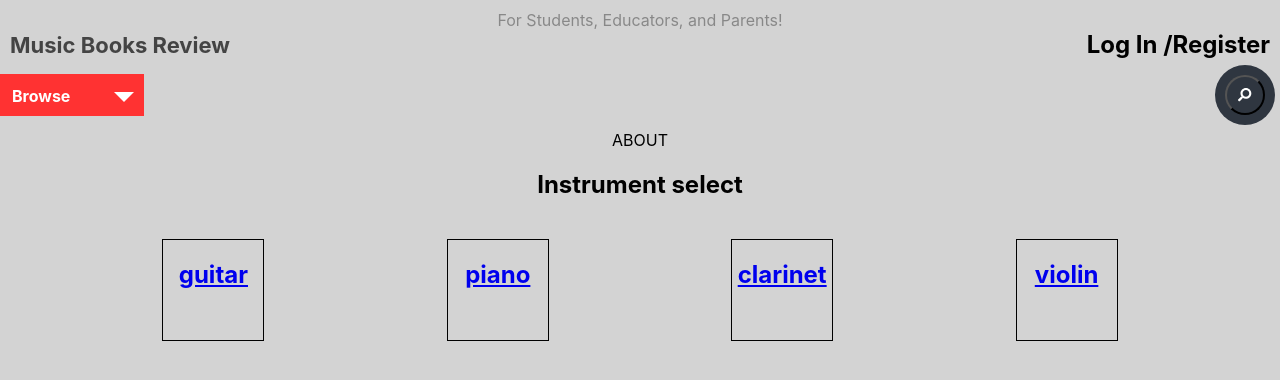
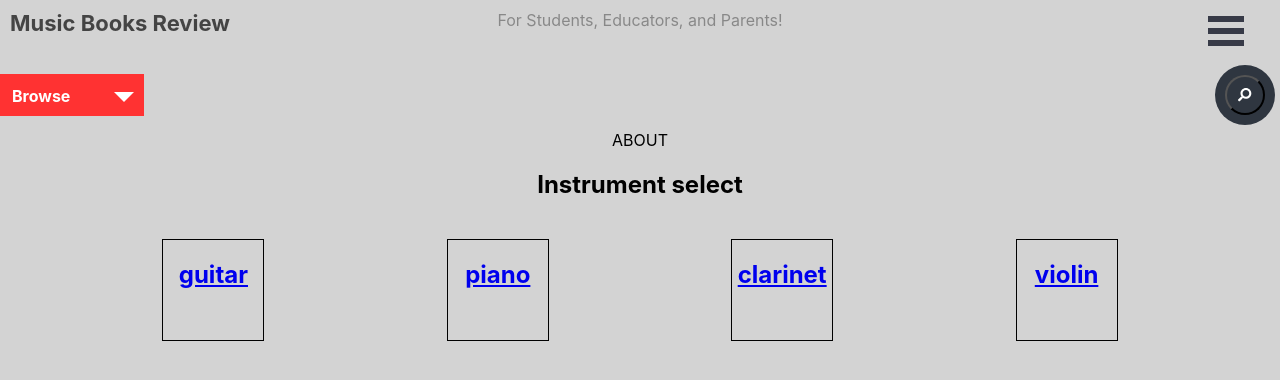
Before and after one commit to hotdogmcgee/music-book-review--client, a React (Create React App) app: page / in a window 1280 px wide. Shown: the top 380 px of the page. Built offline with nearby package versions, Linux system fonts and the light colour scheme; no server answers.

Commit message:
add burger menu, make code agree

```diff
--- a/package.json
+++ b/package.json
@@ -3,16 +3,19 @@
   "version": "0.1.0",
   "private": true,
   "dependencies": {
+    "@animated-burgers/burger-rotate": "^1.1.2",
     "@fortawesome/fontawesome-svg-core": "^1.2.25",
     "@fortawesome/free-regular-svg-icons": "^5.11.2",
     "@fortawesome/free-solid-svg-icons": "^5.11.2",
     "@fortawesome/react-fontawesome": "^0.1.7",
+    "classnames": "^2.2.6",
     "date-fns": "^2.9.0",
     "enzyme": "^3.10.0",
     "enzyme-adapter-react-16": "^1.15.1",
     "enzyme-to-json": "^3.4.3",
     "lodash.update": "^4.10.2",
     "react": "^16.11.0",
+    "react-burger-menu": "^2.6.13",
     "react-dom": "^16.11.0",
     "react-modal": "^3.11.1",
     "react-modal-login": "^1.3.4",
--- a/src/App/App.js
+++ b/src/App/App.js
@@ -10,6 +10,8 @@ import PrivateRoute from "../Components/Utils/PrivateRoute";
 import ProfilePage from "../Routes/ProfilePage/ProfilePage";
 import BooksApiService from "../services/books-api-service";
 import BookListContext from "../Contexts/BookListContext";
+import BurgerMenu from '../Components/Header/BurgerMenu/BurgerMenu'
+import LoginModal from '../Components/LoginModal/LoginModal'
 
 //browse value change in context
 
@@ -18,6 +20,7 @@ class App extends React.Component {
     hasError: false,
     hasLogin: false,
     showModal: false,
+    showLoginModal: false,
 
     loading: false,
     error: null,
@@ -53,9 +56,22 @@ class App extends React.Component {
     });
   }
 
+  showModal = () => {
+    this.setState({ showLoginModal: true });
+  };
+
+  // toggleBurger = () => {
+  //   this.setState({ openBurger: !this.state.openBurger})
+  // }
+
+  hideModal = () => {
+    this.setState({ showLoginModal: false });
+  };
+
   render() {
     return (
       <div className="App">
+        <BurgerMenu showModal={this.showModal} hasLogin={this.hasLogin} />
         <header className="App__header">
           <Header hasLogin={this.hasLogin}></Header>
         </header>
@@ -79,8 +95,13 @@ class App extends React.Component {
             <Route path={"*"} component={NotFoundPage} />
           </Switch>
         </main>
-        <div className="react-modal-portal">
-        </div>
+
+        <LoginModal
+          handleClose={this.hideModal}
+          show={this.state.showLoginModal}
+          //some prop drilling here
+          hasLogin={this.hasLogin}
+        />
       </div>
     );
   }
--- /dev/null
+++ b/src/Components/Header/BurgerMenu/BurgerMenu.css
@@ -0,0 +1,73 @@
+/* Position and sizing of burger button */
+.bm-burger-button {
+    position: fixed;
+    width: 36px;
+    height: 30px;
+    left: initial;
+    right: 36px;
+    top: 16px;
+  }
+
+  /* Color/shape of burger icon bars */
+  .bm-burger-bars {
+    background: #373a47;
+  }
+
+  /* Color/shape of burger icon bars on hover*/
+  .bm-burger-bars-hover {
+    background: #a90000;
+  }
+
+  /* Position and sizing of clickable cross button */
+  .bm-cross-button {
+    height: 24px;
+    width: 24px;
+  }
+
+  /* Color/shape of close button cross */
+  .bm-cross {
+    background: #bdc3c7;
+  }
+
+  /*
+  Sidebar wrapper styles
+  Note: Beware of modifying this element as it can break the animations - you should not need to touch it in most cases
+  */
+  .bm-menu-wrap {
+    position: fixed;
+    height: 100%;
+    width: 45vw
+  }
+
+
+  /* MODIFY HEIGHT? */
+  /* General sidebar styles */
+  .bm-menu {
+    background: #373a47;
+    padding: 2.5em 1.5em 0;
+    font-size: 1.15em;
+    overflow: none;
+    height: 20%;
+  }
+
+  /* Morph shape necessary with bubble or elastic */
+  .bm-morph-shape {
+    fill: #373a47;
+  }
+
+  /* Wrapper for item list */
+  .bm-item-list {
+    color: #b8b7ad;
+    padding: 0.8em;
+  }
+
+  /* Individual item */
+  .bm-item {
+    display: inline-block;
+    margin-bottom: 20px;
+  }
+
+  /* Styling of overlay */
+  .bm-overlay {
+    background: rgba(0, 0, 0, 0.3);
+  }
--- /dev/null
+++ b/src/Components/Header/BurgerMenu/BurgerMenu.js
@@ -0,0 +1,60 @@
+import React from "react";
+import { slide as Menu } from "react-burger-menu";
+import "./BurgerMenu.css";
+import TokenService from "../../../services/token-service";
+import { Link } from "react-router-dom";
+
+export default class BurgerMenu extends React.Component {
+  constructor(props) {
+    super(props);
+
+    this.state = {
+      menuOpen: false
+    };
+  }
+  handleStateChange (state) {
+    this.setState({menuOpen: state.isOpen})
+  }
+
+  closeMenu() {
+    console.log("close");
+    this.setState({ menuOpen: false });
+  }
+  handleLogoutClick = () => {
+    this.closeMenu();
+    TokenService.clearAuthToken();
+    TokenService.clearUserId();
+    this.props.hasLogin(false);
+  };
+
+  handleLoginClick = () => {
+    this.closeMenu();
+    this.props.showModal();
+  };
+
+  renderLoginOrLogout = () => {
+    const link = TokenService.hasAuthToken() ? (
+      <Link onClick={this.handleLogoutClick} to="/">
+        Logout
+      </Link>
+    ) : (
+      <li onClick={this.handleLoginClick} id="log-in" className="menu-item">
+        Log In/Register
+      </li>
+    );
+    return link;
+  };
+
+  render() {
+    return (
+      <div>
+        <Menu isOpen={this.state.menuOpen} onStateChange={(state) => this.handleStateChange(state)}right>
+          {this.renderLoginOrLogout()}
+          <li id="about" className="menu-item">
+            About
+          </li>
+        </Menu>
+      </div>
+    );
+  }
+}
--- a/src/Components/Header/Header.js
+++ b/src/Components/Header/Header.js
@@ -1,23 +1,27 @@
 import React from "react";
 import { Link } from "react-router-dom";
+import Burger from '@animated-burgers/burger-rotate'
 import SearchBar from "./SearchBar/SearchBar";
 import BrowseDropdown from "./BrowseDropdown/BrowseDropdown.js";
 import LoginModal from "../LoginModal/LoginModal";
 import TokenService from "../../services/token-service";
+import BurgerMenu from './BurgerMenu/BurgerMenu'
+
 import "./Header.css";
+// import '@animated-burgers/burger-rotate/dist/styles.css'
 
 export default class Header extends React.Component {
   constructor(props) {
     super(props);
     this.state = {
       showLoginModal: false,
-      hideElements: false
+      hideElements: false,
+      // openBurger: false
     };
     this.handleSearchBarFocus = this.handleSearchBarFocus.bind(this);
   }
 
   handleSearchBarFocus(bool) {
-    console.log(bool);
     this.setState({
       hideElements: !bool
     });
@@ -26,6 +30,10 @@ export default class Header extends React.Component {
   showModal = () => {
     this.setState({ showLoginModal: true });
   };
+
+  // toggleBurger = () => {
+  //   this.setState({ openBurger: !this.state.openBurger})
+  // }
 
   hideModal = () => {
     this.setState({ showLoginModal: false });
@@ -36,6 +44,7 @@ export default class Header extends React.Component {
     this.props.hasLogin(false);
   };
 
+  //make burger list
   renderLogoutLink() {
     return (
       <div className="Header__logged-in">
@@ -50,15 +59,23 @@ export default class Header extends React.Component {
 
   renderLoginLink() {
     return (
-      <div className="Header__not-logged-in">
+      <div className="Header__not-logged-in" onClick={this.toggleBurger}>
         <div onClick={this.showModal}>
           <h2>
             <span>Log In /</span>
             <span>Register</span>
           </h2>
         </div>
+
       </div>
     );
+  }
+
+  renderBurgerMenu() {
+    return (
+      <BurgerMenu showModal={this.showModal}/>
+    )
+
   }
 
   render() {
@@ -72,11 +89,12 @@ export default class Header extends React.Component {
           <span className="Header__tagline--wide">
             For Students, Educators, and Parents!
           </span>
-          <div className="login-container">
+          {/* <div className="login-container">
             {TokenService.hasAuthToken()
               ? this.renderLogoutLink()
               : this.renderLoginLink()}
-          </div>
+              {this.renderBurgerMenu()}
+          </div> */}
         </nav>
         <span className="Header__tagline--narrow">
           For Students, Educators, and Parents!
@@ -89,13 +107,13 @@ export default class Header extends React.Component {
 
           <SearchBar onSearchBarFocus={this.handleSearchBarFocus} />
         </div>
-
+{/*
         <LoginModal
           handleClose={this.hideModal}
           show={this.state.showLoginModal}
           //some prop drilling here
           hasLogin={this.props.hasLogin}
-        />
+        /> */}
       </>
     );
   }
--- a/src/Components/Header/SearchBar/SearchBar.js
+++ b/src/Components/Header/SearchBar/SearchBar.js
@@ -80,7 +80,6 @@ export default class SearchBar extends React.Component {
   render() {
 
     const { searchValue} = this.context.filterObject
-    console.log(searchValue);
 
     const classes = searchValue ? "show-search" : "searchBox"
     return (
```
Also changed, not shown: 1 other file (tests, documents, lock files or other folders).
